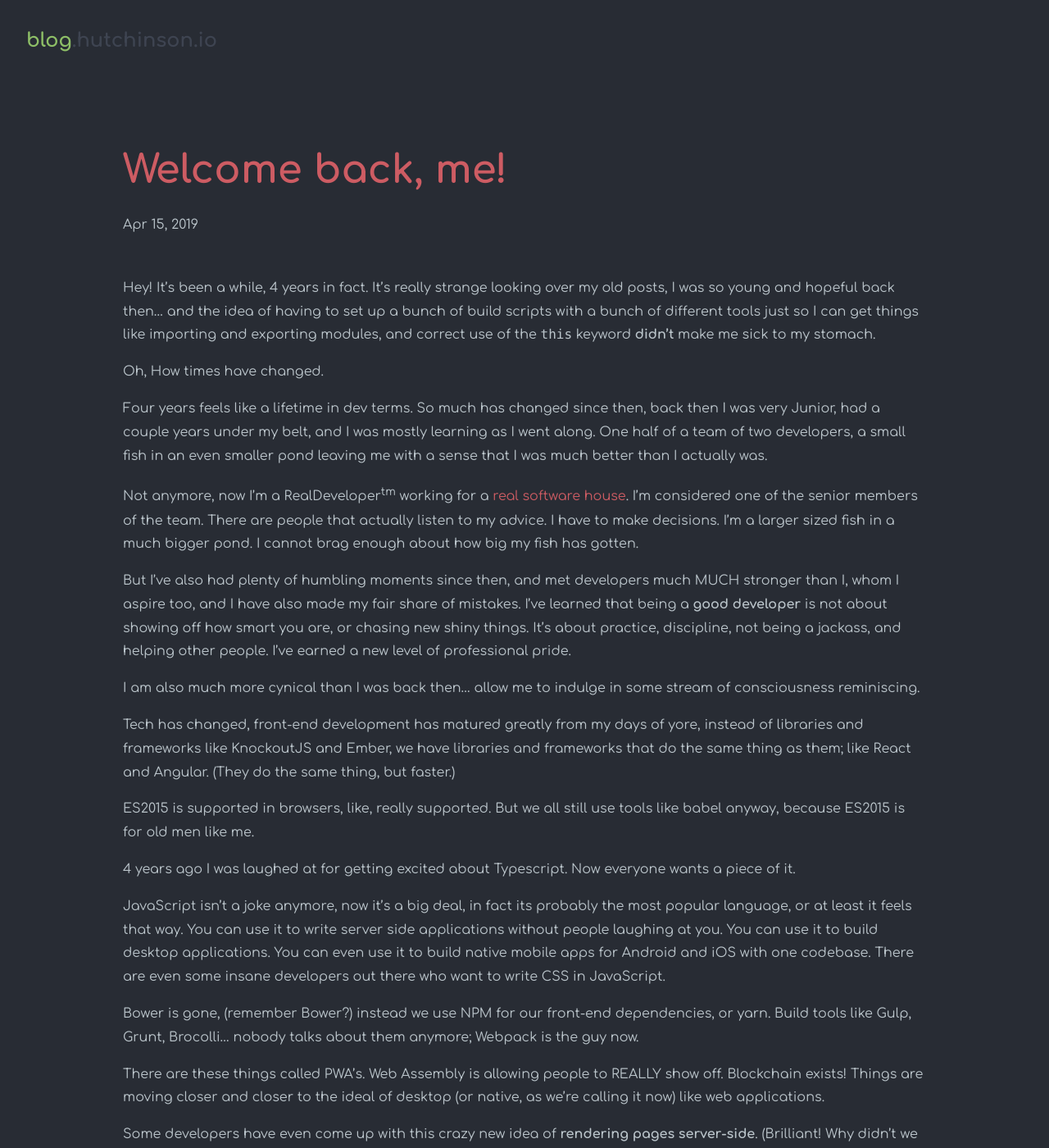
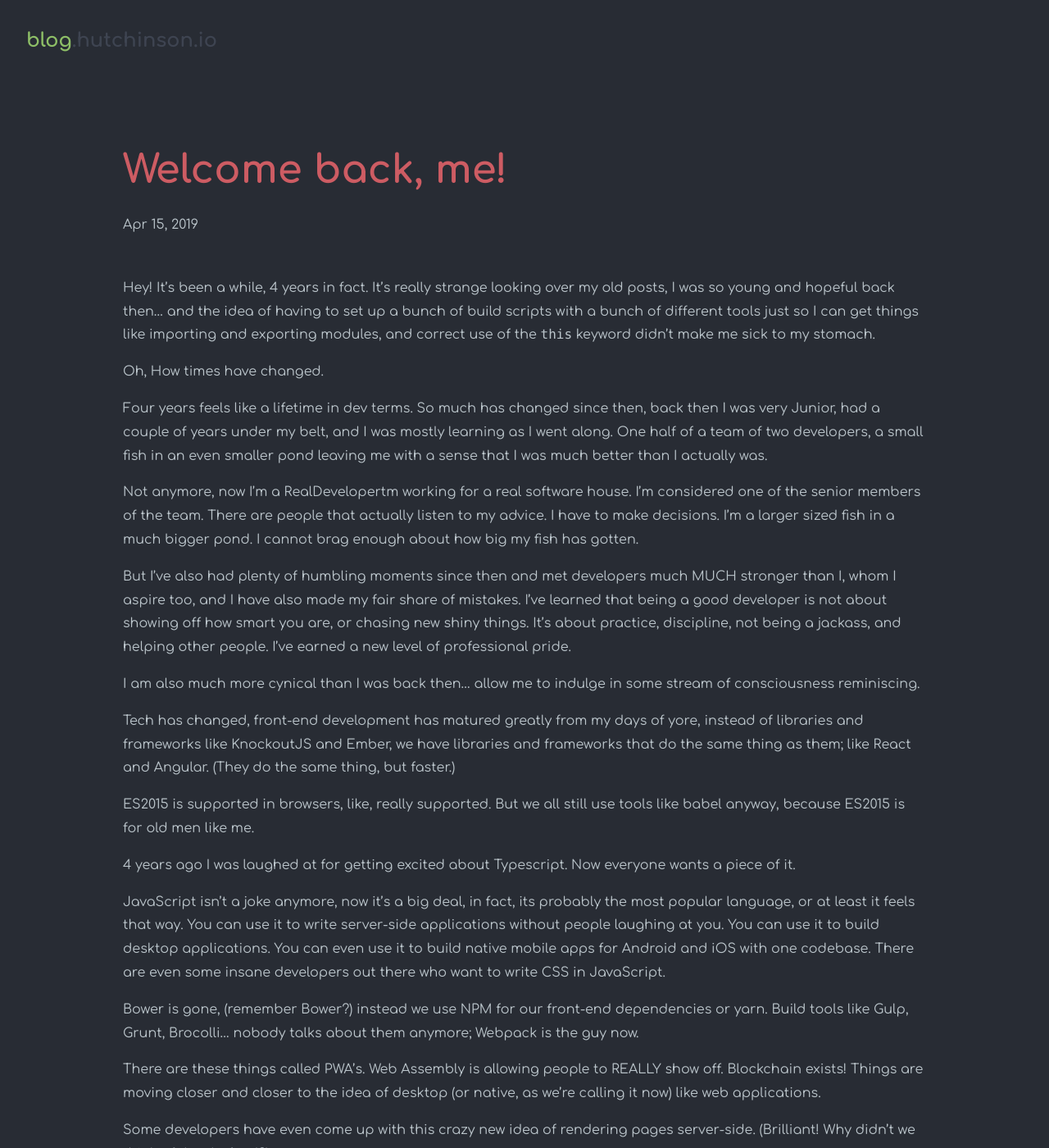
Before and after one commit to danielhutchinson/danielhutchinson.github.io, a Jekyll site: the page built from _posts/2019-04-15-welcome-back.markdown, in a window 1280 px wide and 1400 px high. Shown: the whole window at 82% size. Built offline with Jekyll 4.4.1, drawn with Linux system fonts in a browser that asks for light colours; nearby versions of some CDN libraries; some of the changed text lies outside the part shown.

Commit message:
fix: grammar

````diff
--- a/_posts/2019-04-15-welcome-back.markdown
+++ b/_posts/2019-04-15-welcome-back.markdown
@@ -4,18 +4,17 @@ title:  "Welcome back, me!"
 date:   2019-04-15
 categories: DeveloperLife
 ---
-
-Hey! It's been a while, 4 years in fact. It's really strange looking over my old posts, I was so young and hopeful back then... and the idea of having to set up a bunch of build scripts with a bunch of different tools just so I can get things like importing and exporting modules, and correct use of the ```this``` keyword **didn't** make me sick to my stomach.
+Hey! It’s been a while, 4 years in fact. It’s really strange looking over my old posts, I was so young and hopeful back then… and the idea of having to set up a bunch of build scripts with a bunch of different tools just so I can get things like importing and exporting modules, and correct use of the ```this``` keyword didn’t make me sick to my stomach.
 
 Oh, How times have changed.
 
-Four years feels like a lifetime in dev terms. So much has changed since then, back then I was very Junior, had a couple years under my belt, and I was mostly learning as I went along. One half of a team of two developers, a small fish in an even smaller pond leaving me with a sense that I was much better than I actually was.
+Four years feels like a lifetime in dev terms. So much has changed since then, back then I was very Junior, had a couple of years under my belt, and I was mostly learning as I went along. One half of a team of two developers, a small fish in an even smaller pond leaving me with a sense that I was much better than I actually was.
 
-Not anymore, now I'm a RealDeveloper<sup>tm</sup> working for a [real software house](https://codeweavers.net). I'm considered one of the senior members of the team. There are people that actually listen to my advice. I have to make decisions. I'm a larger sized fish in a much bigger pond. I cannot brag enough about how big my fish has gotten.
+Not anymore, now I’m a RealDevelopertm working for a real software house. I’m considered one of the senior members of the team. There are people that actually listen to my advice. I have to make decisions. I’m a larger sized fish in a much bigger pond. I cannot brag enough about how big my fish has gotten.
 
-But I've also had plenty of humbling moments since then, and met developers much MUCH stronger than I, whom I aspire too, and I have also made my fair share of mistakes. I've learned that being a **good developer** is not about showing off how smart you are, or chasing new shiny things. It's about practice, discipline, not being a jackass, and helping other people. I've earned a new level of professional pride.
+But I’ve also had plenty of humbling moments since then and met developers much MUCH stronger than I, whom I aspire too, and I have also made my fair share of mistakes. I’ve learned that being a good developer is not about showing off how smart you are, or chasing new shiny things. It’s about practice, discipline, not being a jackass, and helping other people. I’ve earned a new level of professional pride.
 
-I am also much more cynical than I was back then... allow me to indulge in some stream of consciousness reminiscing.
+I am also much more cynical than I was back then… allow me to indulge in some stream of consciousness reminiscing.
 
 Tech has changed, front-end development has matured greatly from my days of yore, instead of libraries and frameworks like KnockoutJS and Ember, we have libraries and frameworks that do the same thing as them; like React and Angular. (They do the same thing, but faster.)
 
@@ -23,13 +22,14 @@ ES2015 is supported in browsers, like, really supported. But we all still use to
 
 4 years ago I was laughed at for getting excited about Typescript. Now everyone wants a piece of it.
 
-JavaScript isn't a joke anymore, now it's a big deal, in fact its probably the most popular language, or at least it feels that way. You can use it to write server side applications without people laughing at you. You can use it to build desktop applications. You can even use it to build native mobile apps for Android and iOS with one codebase. There are even some insane developers out there who want to write CSS in JavaScript.
+JavaScript isn’t a joke anymore, now it’s a big deal, in fact, its probably the most popular language, or at least it feels that way. You can use it to write server-side applications without people laughing at you. You can use it to build desktop applications. You can even use it to build native mobile apps for Android and iOS with one codebase. There are even some insane developers out there who want to write CSS in JavaScript.
 
-Bower is gone, (remember Bower?) instead we use NPM for our front-end dependencies, or yarn. Build tools like Gulp, Grunt, Brocolli... nobody talks about them anymore; Webpack is the guy now.
+Bower is gone, (remember Bower?) instead we use NPM for our front-end dependencies or yarn. Build tools like Gulp, Grunt, Brocolli… nobody talks about them anymore; Webpack is the guy now.
 
-There are these things called PWA's. Web Assembly is allowing people to REALLY show off. Blockchain exists! Things are moving closer and closer to the ideal of desktop (or native, as we're calling it now) like web applications.
+There are these things called PWA’s. Web Assembly is allowing people to REALLY show off. Blockchain exists! Things are moving closer and closer to the idea of desktop (or native, as we’re calling it now) like web applications.
 
-Some developers have even come up with this crazy new idea of **rendering pages server-side**. (Brilliant! Why didn't we think of that before!?)
+Some developers have even come up with this crazy new idea of rendering pages server-side. (Brilliant! Why didn’t we think of that before!?)
+
 
 <div style="display: flex; justify-content: center; margin: 3em 0">
 <iframe src="https://giphy.com/embed/3o6MbqHiE376ktPX9K" width="480" height="366" frameBorder="0" class="giphy-embed" allowFullScreen></iframe>
````
